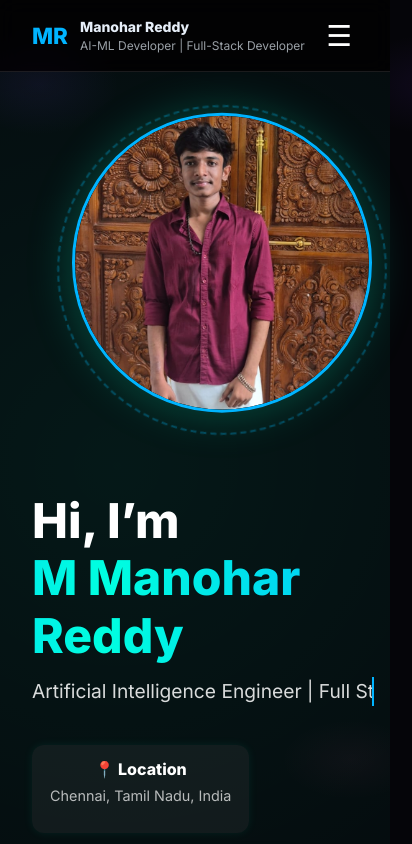
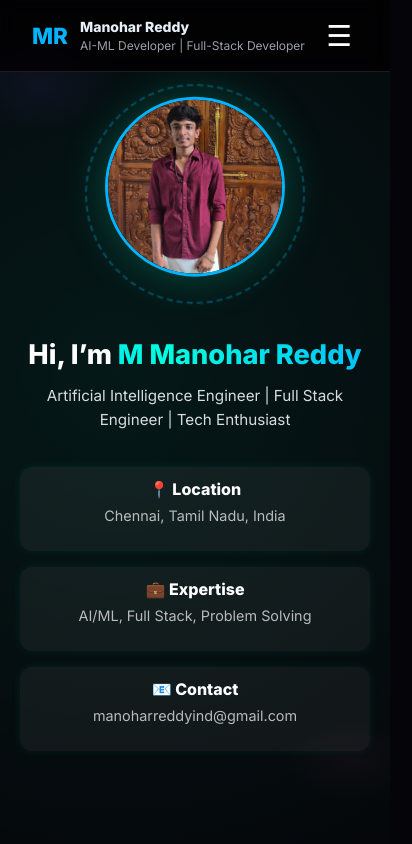
Before and after one commit to M-Manohar-Reddy30/manuportfolio2, a React (Vite) app: page / in a window 390 px wide. Shown: the top 844 px of the page, 412 px wide, since content can reach past the window. Built offline with nearby package versions, Linux system fonts and the light colour scheme; the HTML template or start-up script is replaced by a standard one.

Commit message:
Made home section as mobile user friendly

```diff
--- a/src/CSS/Home.css
+++ b/src/CSS/Home.css
@@ -22,13 +22,13 @@
 }
 
 /* Photo */
-.photo-container { position: relative; flex: 0 0 380px; display: flex; justify-content: center; align-items: center; z-index: 1;}
+.photo-container { position: relative; flex: 0 1 380px; display: flex; justify-content: center; align-items: center; z-index: 1;}
 .photo-ring { position: absolute; width: 330px; height: 330px; border-radius: 50%; border: 2px dashed var(--accent); opacity: 0.3; }
 .photo-frame { position: relative; border-radius: 50%; overflow: hidden; width: 300px; height: 300px; box-shadow: 0 0 45px rgba(0,255,200,0.25); border: 3px solid var(--accent); z-index: 1; }
 .profile-photo { width: 100%; height: 100%; object-fit: cover; border-radius: 50%; }
 
 /* Info Section */
-.home-info { flex: 1; min-width: 360px; max-width: 700px; display: flex; flex-direction: column; justify-content: center; }
+.home-info { flex: 1; min-width: 0; max-width: 700px; display: flex; flex-direction: column; justify-content: center; }
 .home-title { font-size: 3rem; font-weight: 700; line-height: 1.2; margin-bottom: 0.4rem; }
 .home-name { background: linear-gradient(90deg, var(--accent), var(--accent-2), var(--accent)); -webkit-background-clip: text; color: transparent; background-size: 200%; display: inline-block; }
 .typing-effect { font-size: 1.2rem; color: rgba(255,255,255,0.85); margin-top: 0.4rem; max-width: 95%; display: inline-block; overflow: hidden; white-space: nowrap; border-right: 0.15em solid var(--accent); animation: typing 3.5s steps(40,end) forwards, blink .8s infinite; }
@@ -67,3 +67,154 @@
   gap: 1.5rem;
   justify-content: center; /* ensures icons are centered */
 }
+
+/* ========================= */
+/* RESPONSIVE DESIGN SYSTEM */
+/* ========================= */
+
+*{
+  box-sizing:border-box;
+}
+
+.home-section{
+  overflow-x:hidden;
+}
+
+/* Tablet */
+@media screen and (max-width:1024px){
+
+  .home-top{
+    flex-direction:column;
+    text-align:center;
+  }
+
+  .home-info{
+    min-width:unset;
+    max-width:100%;
+    align-items:center;
+  }
+
+  .info-cards{
+    justify-content:center;
+  }
+
+}
+
+/* Mobile */
+@media screen and (max-width:768px){
+
+  .home-section{
+    padding:2rem 1rem;
+  }
+
+  .photo-container{
+    flex:none;
+  }
+
+  .photo-ring{
+    width:260px;
+    height:260px;
+  }
+
+  .photo-frame{
+    width:220px;
+    height:220px;
+  }
+
+  .home-title{
+    font-size:2rem;
+    text-align:center;
+  }
+
+  .typing-effect{
+    font-size:1rem;
+    white-space:normal;
+    border-right:none;
+    animation:none;
+    text-align:center;
+    line-height:1.6;
+  }
+
+  .home-info{
+    min-width:unset;
+    width:100%;
+    align-items:center;
+    text-align:center;
+  }
+
+  .info-cards{
+    width:100%;
+    justify-content:center;
+  }
+
+  .info-card{
+    width:100%;
+    max-width:350px;
+  }
+
+  .quick-links-title{
+    font-size:1.2rem;
+  }
+
+  .quick-links-list{
+    gap:1rem;
+  }
+
+  .quick-link-img{
+    width:45px;
+    height:45px;
+  }
+
+}
+
+/* Small Android Phones */
+@media screen and (max-width:480px){
+
+  .home-title{
+    font-size:1.7rem;
+  }
+
+  .photo-ring{
+    width:220px;
+    height:220px;
+  }
+
+  .photo-frame{
+    width:180px;
+    height:180px;
+  }
+
+  .typing-effect{
+    font-size:0.95rem;
+  }
+
+  .info-card{
+    padding:10px;
+    min-width:unset;
+  }
+
+  .quick-link-img{
+    width:40px;
+    height:40px;
+  }
+
+}
+
+/* Very Small Phones */
+@media screen and (max-width:360px){
+
+  .home-title{
+    font-size:1.5rem;
+  }
+
+  .photo-frame{
+    width:160px;
+    height:160px;
+  }
+
+  .photo-ring{
+    width:200px;
+    height:200px;
+  }
+
+}
--- a/src/pages/Home.jsx
+++ b/src/pages/Home.jsx
@@ -15,13 +15,6 @@ const instagramLogo = "/insta.png";
 const facebookLogo = "/facebook.png";
 
 export default function Home() {
-  const professions = [
-    'AI Enthusiast',
-    'Machine Learning Engineer',
-    "Deep Learning Expert",
-    'Computer Vision Researcher',
-    'Developer',
-  ]
 
   const quickLinks = [
     { img: githubLogo, title: 'GitHub', link: 'https://github.com/M-Manohar-Reddy30' },
@@ -63,7 +56,7 @@ export default function Home() {
           >
             <motion.img
               src={photo}
-              alt="Kunj Desai"
+              alt="M Manohar Reddy"
               initial={{ scale: 0.8, opacity: 0 }}
               animate={{ scale: 1, opacity: 1 }}
               transition={{ duration: 1 }}
```
